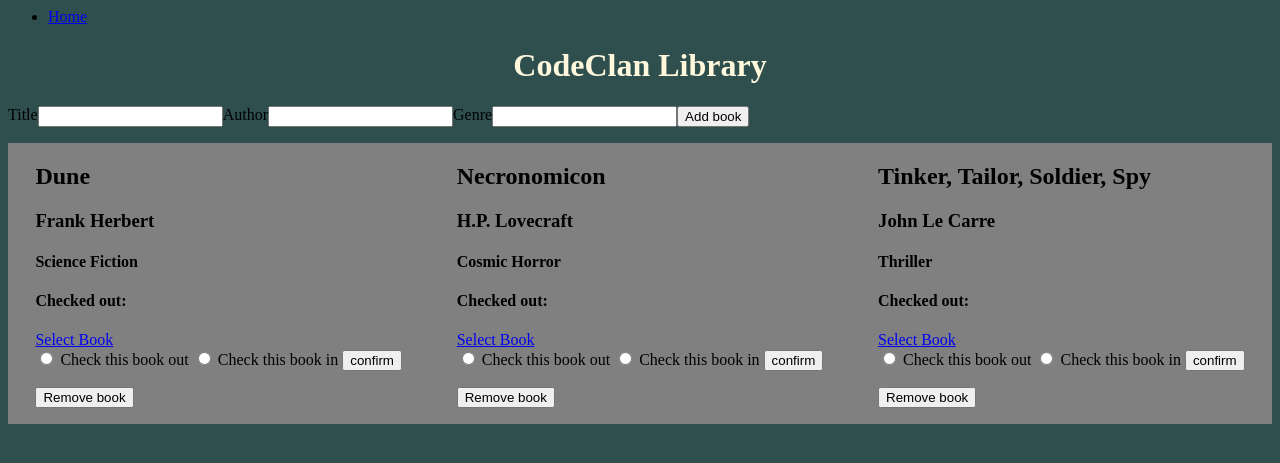
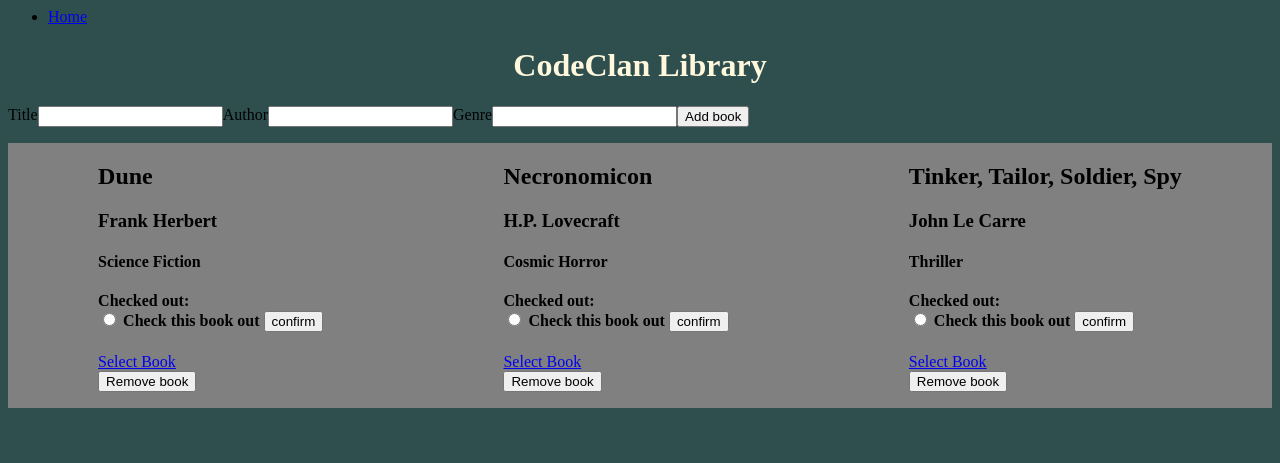
Before and after one commit to ewanlaing/w3d5_CodeClan_Library, a Flask app: page / in a window 1280 px wide. Shown: the top 463 px of the page. Run offline with Flask 3, Linux system fonts and the light colour scheme.

Commit message:
All completed, feeling pretty good about it....

```diff
--- a/templates/index.html
+++ b/templates/index.html
@@ -23,16 +23,21 @@
         <h4>Checked out:
             {% if book.checked_out %}
             &#10003;
+            <form class="checkout" action="/home/checkout/{{books.index(book)}}" method="POST">
+                <input type="radio" name="checkin" value="checkin">
+                <label for="checkin">Check this book in</label>
+                <input type="submit" value="confirm">
+            </form>
+            {% endif %}
+            {% if not book.checked_out %}
+            <form class="checkout" action="/home/checkout/{{books.index(book)}}" method="POST">
+                <input type="radio" name="checkout" value="checkout">
+                <label for="checkout">Check this book out</label>
+                <input type="submit" value="confirm">
+            </form>
             {% endif %}
         </h4>
         <a href="/home/{{books.index(book)}}">Select Book</a>
-        <form class="checkout" action="/home/checkout/{{books.index(book)}}" method="POST">
-            <input type="radio" name="checkout" value="checkout">
-            <label for="checkout">Check this book out</label>
-            <input type="radio" name="checkin" value="checkin">
-            <label for="checkin">Check this book in</label>
-            <input type="submit" value="confirm">
-        </form>
         <form class="remove" action="/home/delete/{{books.index(book)}}" method="POST">
             <input type="submit" value="Remove book">
         </form>
```
